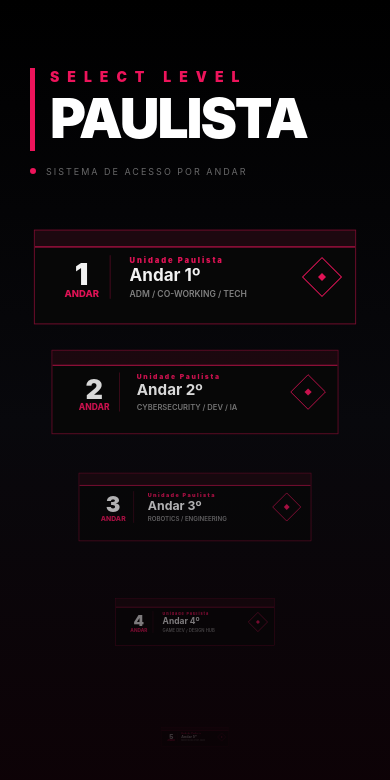
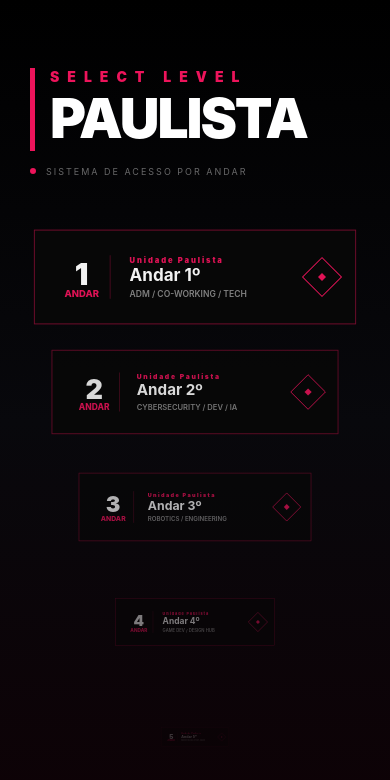
Before and after one commit to gabrieljcoutinho/CP01-Cross-Platform-Application-2026-03-25, a React Native app: screen / in a window 390 px wide. Shown: the top 780 px of the page. Built offline with nearby package versions, Linux system fonts and the light colour scheme.

Commit message:
style: tirando linha que passa nas divs de cada sala

```diff
--- a/Css/styleEscolhaDeSala.js
+++ b/Css/styleEscolhaDeSala.js
@@ -157,13 +157,3 @@ export const InnerCircle = styled.View`
   height: 6px;
   background-color: #ed145b;
 `;
-
-export const ScanningLine = styled(Animated.View)`
-  position: absolute;
-  width: 100%;
-  height: 20px;
-  background-color: rgba(237, 20, 91, 0.1);
-  border-bottom-width: 1px;
-  border-bottom-color: #ed145b;
-  z-index: 10;
-`;
--- a/pages/SelecionandoAsala.js
+++ b/pages/SelecionandoAsala.js
@@ -5,7 +5,6 @@ import * as S from '../Css/styleEscolhaDeSala';
 const FloorButton = ({ level, sectors, index }) => {
   const animatedValue = useRef(new Animated.Value(0)).current;
   const hoverValue = useRef(new Animated.Value(0)).current;
-  const scanAnim = useRef(new Animated.Value(0)).current;
 
   useEffect(() => {
     Animated.timing(animatedValue, {
@@ -15,15 +14,6 @@ const FloorButton = ({ level, sectors, index }) => {
       useNativeDriver: true,
       easing: Easing.out(Easing.quad),
     }).start();
-
-    Animated.loop(
-      Animated.timing(scanAnim, {
-        toValue: 1,
-        duration: 2500,
-        easing: Easing.linear,
-        useNativeDriver: true,
-      })
-    ).start();
   }, []);
 
   const onPressIn = () => {
@@ -34,18 +24,12 @@ const FloorButton = ({ level, sectors, index }) => {
     Animated.spring(hoverValue, { toValue: 0, useNativeDriver: true }).start();
   };
 
-  const scanY = scanAnim.interpolate({
-    inputRange: [0, 1],
-    outputRange: [-30, 120],
-  });
-
   return (
     <Animated.View style={{ opacity: animatedValue, transform: [{ scale: animatedValue }] }}>
       <TouchableWithoutFeedback onPressIn={onPressIn} onPressOut={onPressOut}>
         <S.ButtonContainer>
           <S.GlowLayer style={{ opacity: hoverValue }} />
           <S.GlassCard>
-            <S.ScanningLine style={{ transform: [{ translateY: scanY }] }} />
             <S.CardContent>
               <S.LevelIndicator>
                 <S.LevelNumber>{level}</S.LevelNumber>
```
